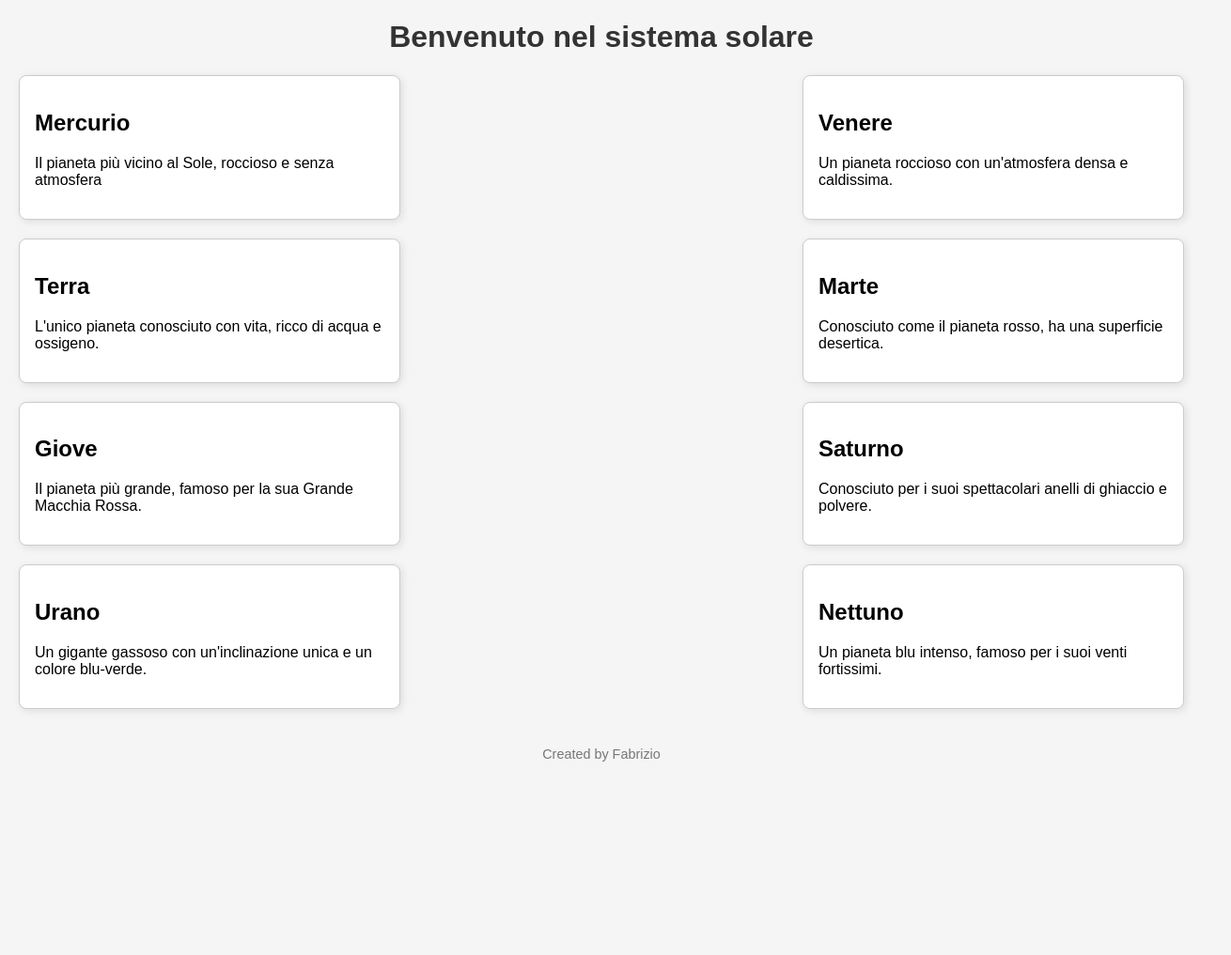
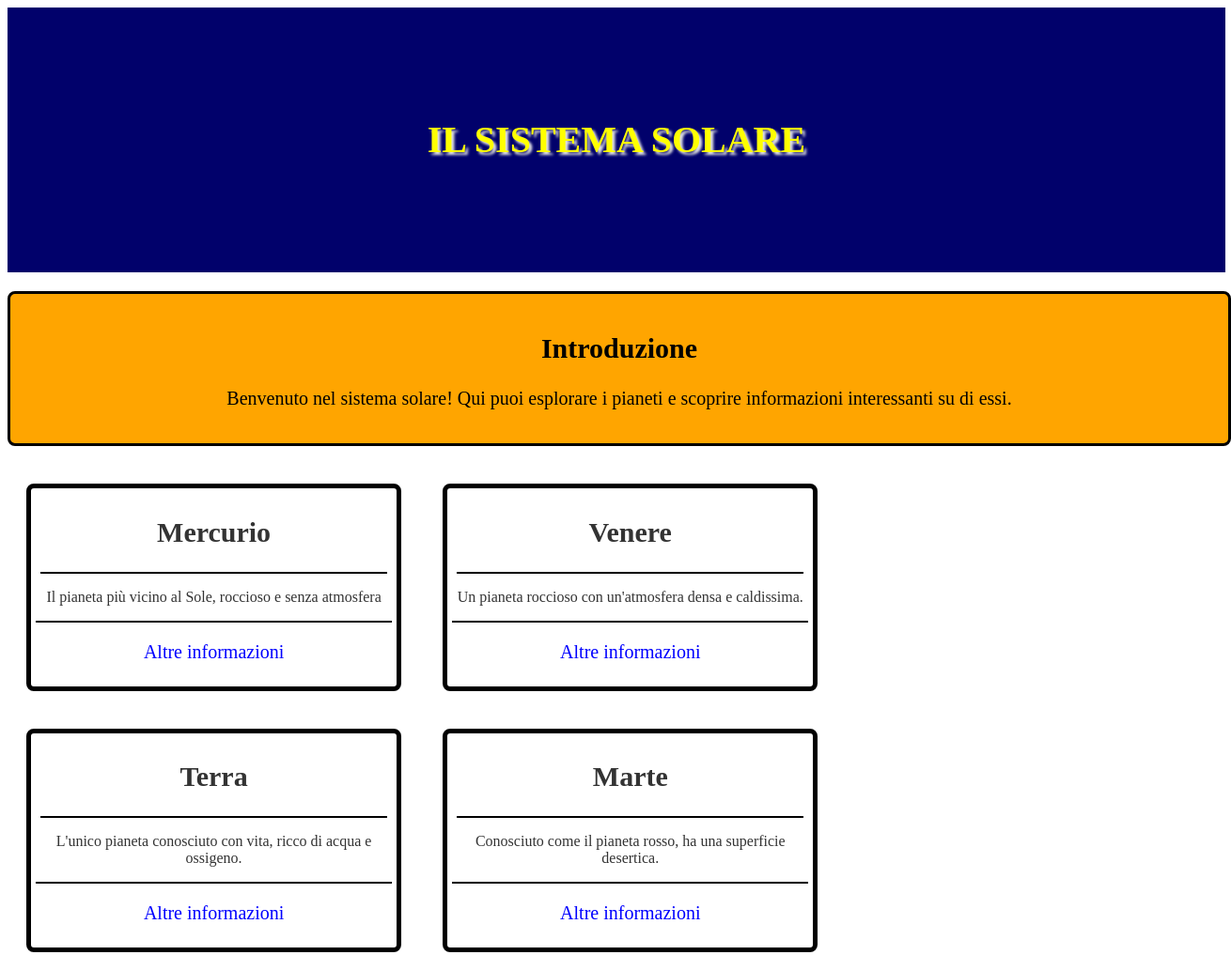
Before and after one commit to Fabrizio8929/repotest, a plain HTML site: page Compito_1/index.html in a window 1280 px wide. Shown: the whole page at 94% size, 1310 px wide, since content can reach past the window. Before the commit the page ends 831 px from the top, so only its background shows below. Drawn offline with Linux system fonts and the light colour scheme.

Commit message:
modifche esercizio 1

```diff
--- a/Compito_1/index.html
+++ b/Compito_1/index.html
@@ -2,56 +2,78 @@
 <html lang="it">
   <head>
     <meta charset="UTF-8" />
-    <meta http-equiv="X-UA-Compatible" content="IE=edge" />
+    <meta name="author" content="Fabrizio" />
+    <meta name="description" content="Il sistema solare" />
+    <meta name="keywords" content="sistema solare, pianeti, spazio" />
+    <title>Il sistema solare</title>
     <link rel="stylesheet" href="./src/css/style.css" />
-    <title>I pianeti del sistema solare</title>
   </head>
 
   <body>
-    <h1>Benvenuto nel sistema solare</h1>
-    <main>
-      <div class="card">
-        <h2>Mercurio</h2>
-        <p>Il pianeta più vicino al Sole, roccioso e senza atmosfera</p>
-      </div>
+    <div id="header-container">
+      <h1 id="header_title">IL SISTEMA SOLARE</h1>
+    </div>
 
-      <div class="card">
-        <h2>Venere</h2>
-        <p>Un pianeta roccioso con un'atmosfera densa e caldissima.</p>
-      </div>
-
-      <div class="card">
-        <h2>Terra</h2>
-        <p>L'unico pianeta conosciuto con vita, ricco di acqua e ossigeno.</p>
-      </div>
-
-      <div class="card">
-        <h2>Marte</h2>
-        <p>Conosciuto come il pianeta rosso, ha una superficie desertica.</p>
-      </div>
-
-      <div class="card">
-        <h2>Giove</h2>
-        <p>Il pianeta più grande, famoso per la sua Grande Macchia Rossa.</p>
-      </div>
-
-      <div class="card">
-        <h2>Saturno</h2>
-        <p>Conosciuto per i suoi spettacolari anelli di ghiaccio e polvere.</p>
-      </div>
-
-      <div class="card">
-        <h2>Urano</h2>
+    <main class="main">
+      <div class="intro">
+        <h2>Introduzione</h2>
         <p>
-          Un gigante gassoso con un'inclinazione unica e un colore blu-verde.
+          Benvenuto nel sistema solare! Qui puoi esplorare i pianeti e scoprire
+          informazioni interessanti su di essi.
         </p>
       </div>
 
-      <div class="card">
-        <h2>Nettuno</h2>
-        <p>Un pianeta blu intenso, famoso per i suoi venti fortissimi.</p>
+      <!-- Card per Mercurio -->
+      <div class="pianeti-card">
+        <div class="pianeti_title">
+          <h2>Mercurio</h2>
+        </div>
+        <div class="pianeti_description">
+          <p>Il pianeta più vicino al Sole, roccioso e senza atmosfera</p>
+        </div>
+        <div class="pianeti_footer">
+          <p>Altre informazioni</p>
+        </div>
+      </div>
+
+      <!-- Card per Venere -->
+      <div class="pianeti-card">
+        <div class="pianeti_title">
+          <h2>Venere</h2>
+        </div>
+        <div class="pianeti_description">
+          <p>Un pianeta roccioso con un'atmosfera densa e caldissima.</p>
+        </div>
+        <div class="pianeti_footer">
+          <p>Altre informazioni</p>
+        </div>
+      </div>
+
+      <!-- Card per Terra -->
+      <div class="pianeti-card">
+        <div class="pianeti_title">
+          <h2>Terra</h2>
+        </div>
+        <div class="pianeti_description">
+          <p>L'unico pianeta conosciuto con vita, ricco di acqua e ossigeno.</p>
+        </div>
+        <div class="pianeti_footer">
+          <p>Altre informazioni</p>
+        </div>
+      </div>
+
+      <!-- Card per Marte -->
+      <div class="pianeti-card">
+        <div class="pianeti_title">
+          <h2>Marte</h2>
+        </div>
+        <div class="pianeti_description">
+          <p>Conosciuto come il pianeta rosso, ha una superficie desertica.</p>
+        </div>
+        <div class="pianeti_footer">
+          <p>Altre informazioni</p>
+        </div>
       </div>
     </main>
-    <footer>Created by Fabrizio</footer>
   </body>
 </html>
--- a/Compito_1/src/css/style.css
+++ b/Compito_1/src/css/style.css
@@ -1,33 +1,59 @@
-body {
-  font-family: Arial, sans-serif;
-  margin: 20px;
-  background-color: #f5f5f5;
+div#header-container h1 {
+  background-color: rgb(1, 1, 107);
+  color: yellow;
+  text-shadow: 3px 3px 3px #e5e5e5ff;
+  text-align: center;
+  margin: 0;
+  min-height: 250px;
+  line-height: 250px;
+  font-size: 40px;
+  padding: 16px;
+  width: 100%;
 }
 
-main {
-  display: flex;
-  flex-wrap: wrap;
-  gap: 20px;
-  justify-content: space-between;
+main.main {
+  background-color: white;
 }
 
-.card {
+div.intro {
+  background-color: orange;
+  border: 3px solid black;
+  border-radius: 8px;
+  width: 100%;
+  padding: 16px;
+  margin: 20px 0px;
+  text-align: center;
+  font-size: 20px;
+}
+
+.pianeti-card {
   background-color: white;
-  border: 1px solid #ccc;
+  border: 5px solid black;
   border-radius: 8px;
   width: 30%;
-  padding: 16px;
-  box-shadow: 2px 2px 8px rgba(0, 0, 0, 0.1);
+  padding: 5px;
+  margin: 20px 20px;
+  display: inline-block;
 }
 
-h1 {
+div.pianeti_title {
+  font-size: 20px;
+  text-align: center;
+  color: #333;
+  border-bottom: solid 2px black;
+  margin: 5px;
+}
+
+div.pianeti_description {
+  font-size: 16px;
   text-align: center;
   color: #333;
 }
 
-footer {
-  margin-top: 40px;
+div.pianeti_footer {
+  margin: 0px;
   text-align: center;
-  font-size: 0.9em;
-  color: #777;
+  font-size: 20px;
+  border-top: solid 2px black;
+  color: blue;
 }
```
Also changed, not shown: 2 other files.
